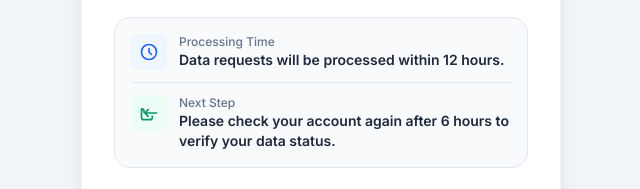
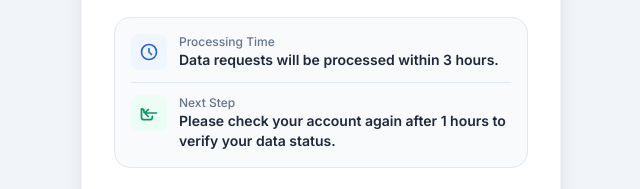
Before and after one commit to woltzbrad02-gif/dataairtelz, a website: page public/success.html in a window 1280 px wide. Shown: the part 583-772 px from the top of the page, 319-959 px from the left. Drawn offline with nearby package versions, Linux system fonts and the light colour scheme.

Commit message:
Update success.html

```diff
--- a/public/success.html
+++ b/public/success.html
@@ -152,7 +152,7 @@
                 <div>
                     <p class="text-xs text-slate-500 font-medium">Processing Time</p>
                     <p id="info-processing" class="text-xs sm:text-sm font-semibold text-slate-800">
-                        Data requests will be processed within 12 hours.
+                        Data requests will be processed within 3 hours.
                     </p>
                 </div>
             </div>
@@ -166,7 +166,7 @@
                 <div>
                     <p class="text-xs text-slate-500 font-medium">Next Step</p>
                     <p id="info-nextstep" class="text-xs sm:text-sm font-semibold text-slate-800">
-                        Please check your account again after 6 hours to verify your data status.
+                        Please check your account again after 1 hours to verify your data status.
                     </p>
                 </div>
             </div>
```
